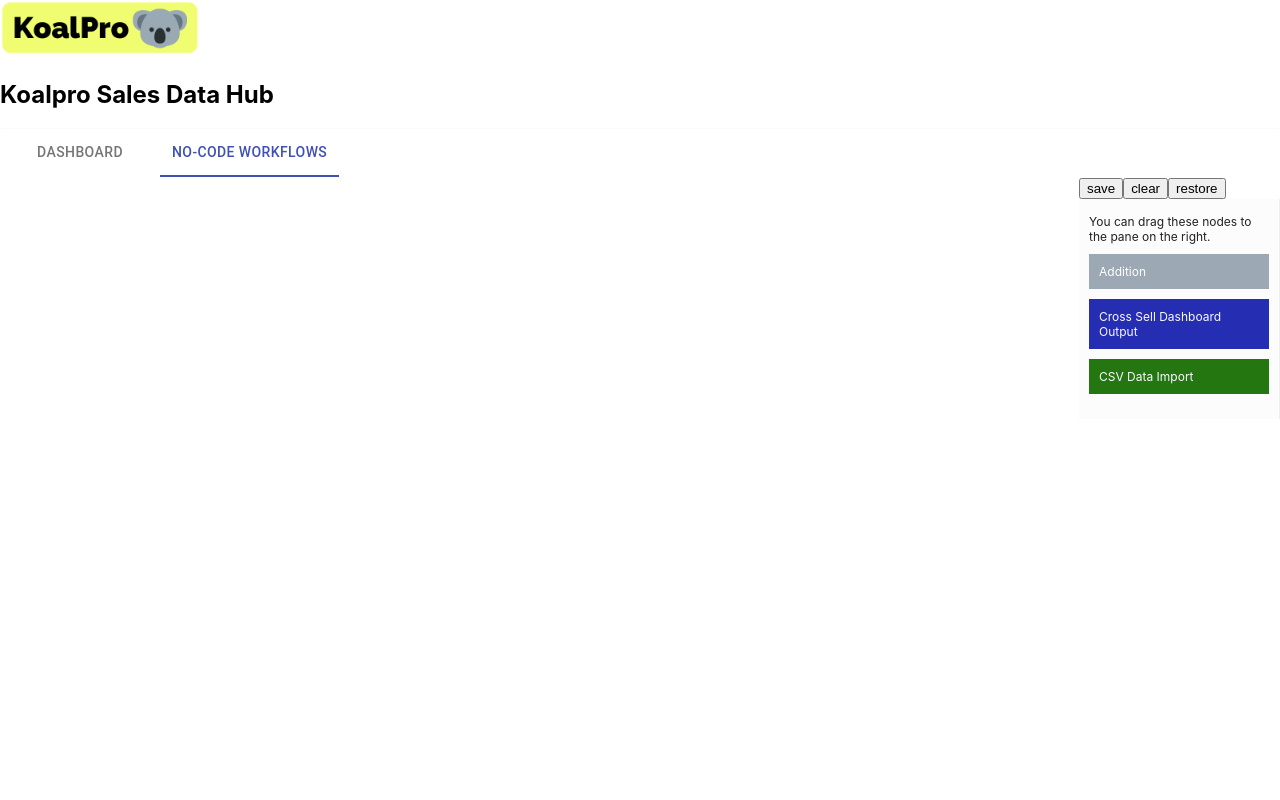
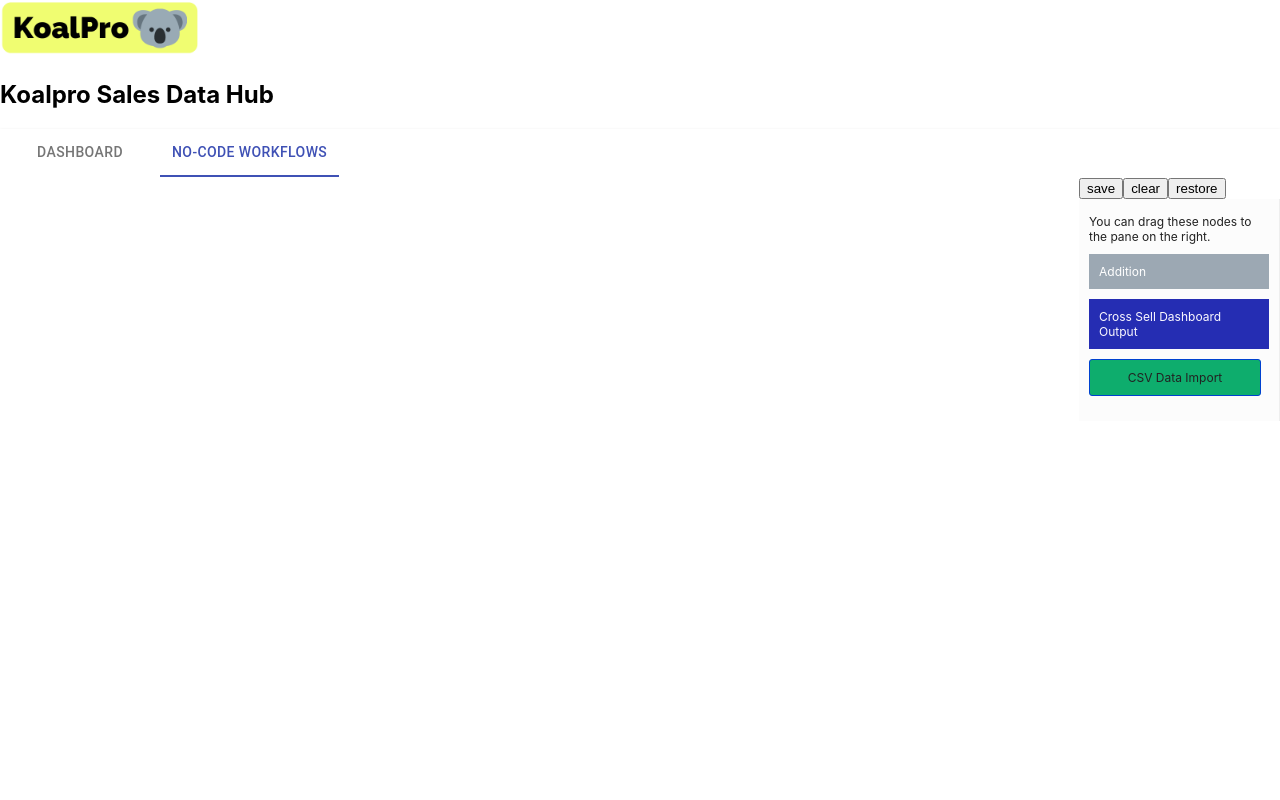
Before and after one commit to gmaruzhenko/koalpro, a React (Create React App) app in the folder frontend/: page / in a window 1280 px wide. Both pictures are taken after a click on the tab "NO-CODE WORKFLOWS". Shown: the top 800 px of the page. Built offline with nearby package versions, Linux system fonts and the light colour scheme; no server answers.

Commit message:
added default style and started modifying

```diff
--- a/frontend/src/css/custom_nodes.css
+++ b/frontend/src/css/custom_nodes.css
@@ -8,8 +8,50 @@
     color: #fbf9ff;
     padding: 10px;
 }
-.csv-data-import-node{
-    background: #247611;
-    color: #fbf9ff;
+
+.react-flow__node {
+    cursor: grab;
+}
+.csv-data-import-node, .csv-data-import-node, .react-flow__node-output {
     padding: 10px;
+    border-radius: 3px;
+    width: 150px;
+    font-size: 12px;
+    color: #222;
+    text-align: center;
+    border-width: 1px;
+    border-style: solid;
 }
+.react-flow__node-default.selectable:hover, .csv-data-import-node.selectable:hover, .react-flow__node-output.selectable:hover {
+    box-shadow: 0 1px 4px 1px rgba(0, 0, 0, 0.08);
+}
+.csv-data-import-node {
+    background: #0ead6d;
+    border-color: #0041d0;
+}
+.csv-data-import-node.selected, .csv-data-import-node.selected:hover {
+    box-shadow: 0 0 0 0.5px #0041d0;
+}
+.csv-data-import-node .react-flow__handle {
+    background: #0041d0;
+}
+.react-flow__node-default {
+    background: #fff;
+    border-color: #1a192b;
+}
+.react-flow__node-default.selected, .react-flow__node-default.selected:hover {
+    box-shadow: 0 0 0 0.5px #1a192b;
+}
+.react-flow__node-default .react-flow__handle {
+    background: #1a192b;
+}
+.react-flow__node-output {
+    background: #fff;
+    border-color: #ff0072;
+}
+.react-flow__node-output.selected, .react-flow__node-output.selected:hover {
+    box-shadow: 0 0 0 0.5px #ff0072;
+}
+.react-flow__node-output .react-flow__handle {
+    background: #ff0072;
+}
```
